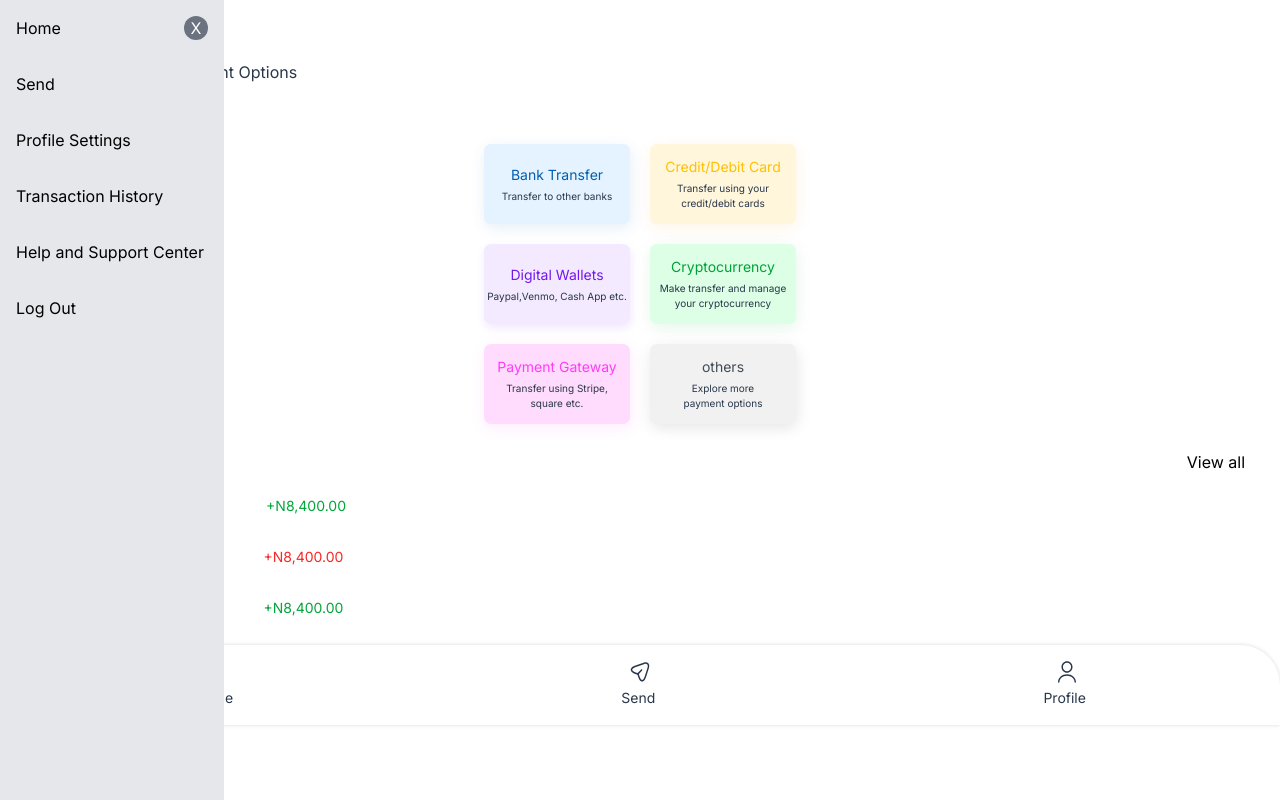
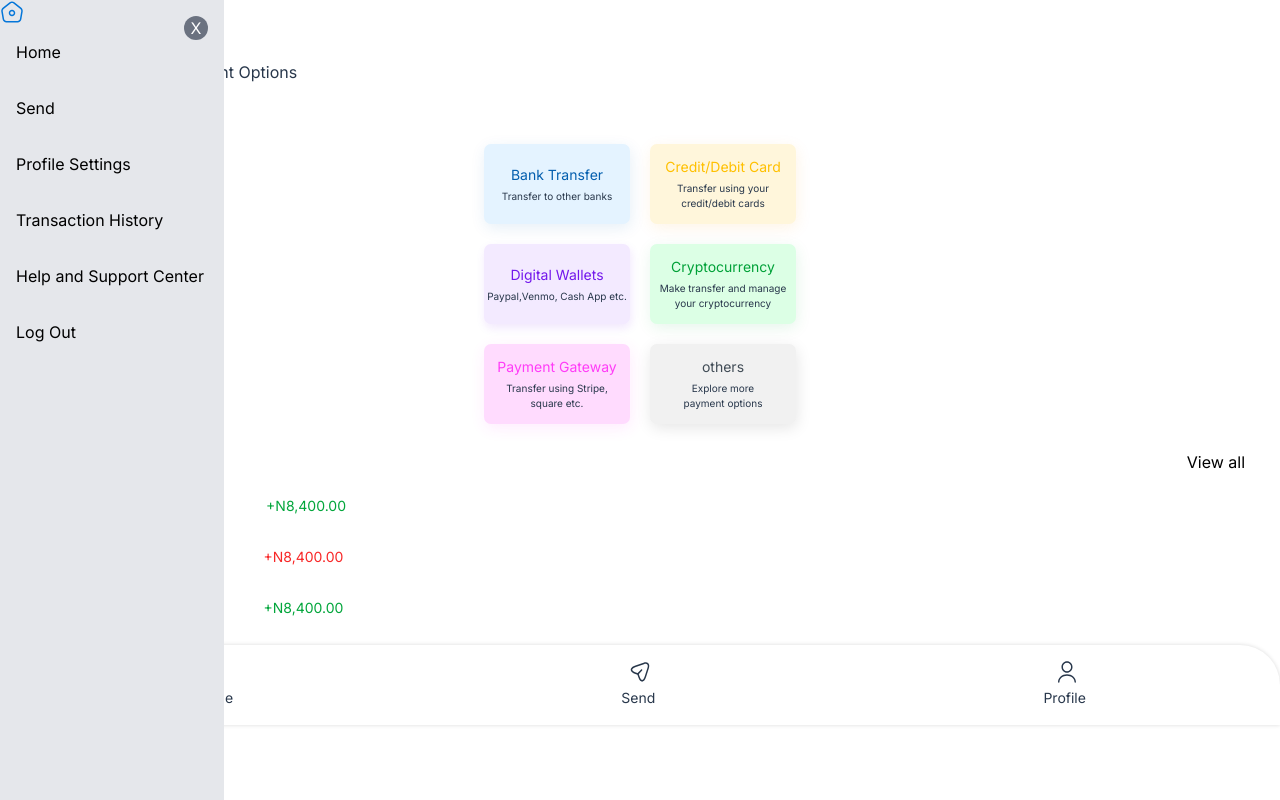
Before and after one commit to Maxwell011/moni-finance, a Next.js app: page /send in a window 1280 px wide. Both pictures are taken after a click on the button 60 px from the left and 84 px from the top of the page. Built offline with nearby package versions, Linux system fonts and the light colour scheme.

Commit message:
Add home image to side navigation

```diff
--- a/src/app/svg/Hamburger.tsx
+++ b/src/app/svg/Hamburger.tsx
@@ -71,7 +71,16 @@ function HamburgerButton() {
             X
           </button>
           <ul className='side-nav-list'>
-            <li className='p-4'>Home</li>
+            <div>
+              <Image
+                src='/home.svg'
+                alt='Home Image'
+                width={24}
+                height={24}
+                priority
+              />
+              <li className='p-4'>Home</li>
+            </div>
             <li className='p-4'>Send</li>
             <li className='p-4'>Profile Settings</li>
             <li className='p-4'>Transaction History</li>
```
